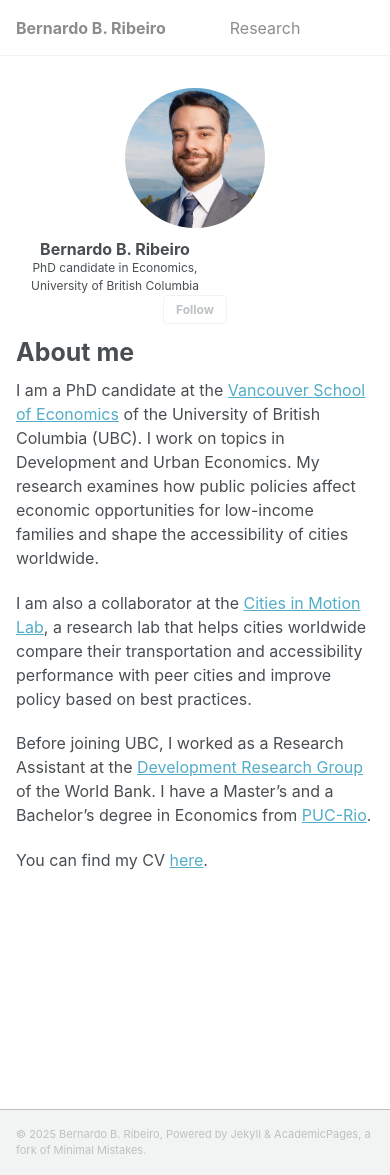
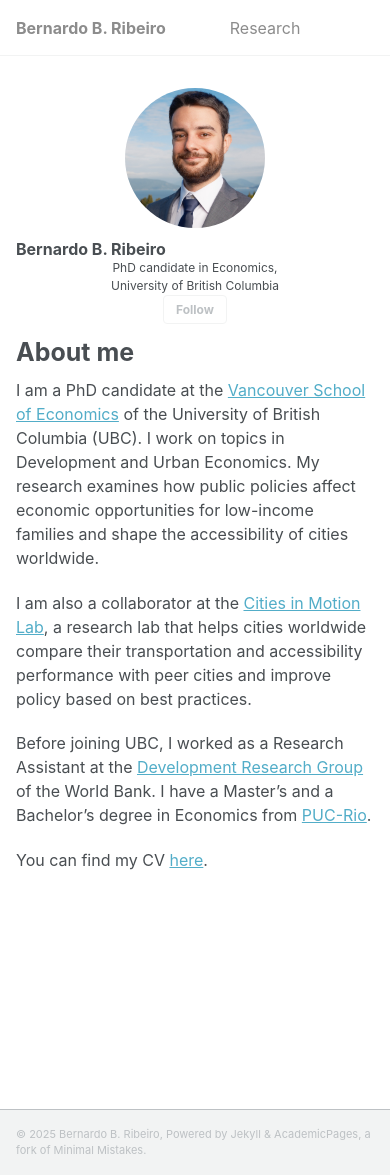
Before and after one commit to bbribeiro/bbribeiro.github.io, a Jekyll site: the page built from _pages/about.md, in a window 390 px wide and 1175 px high. Built offline with Jekyll 4.4.1, drawn with Linux system fonts in a browser that asks for light colours; a script that is not in the unit is left out.

Commit message:
Update main.scss

```diff
--- a/assets/css/main.scss
+++ b/assets/css/main.scss
@@ -74,6 +74,7 @@
     margin: 1rem auto 0.75rem !important;
     padding: 0 !important;
   }
+
   .author__avatar img,
   .author__avatar a img {
     display: block !important;
@@ -84,13 +85,64 @@
     object-fit: cover;
   }
 
-   /* Text + Follow stay centered under the photo */
+  /* Center the text block perfectly between photo and button */
   .author__content {
-     clear: both !important;
+    display: flex !important;
+    flex-direction: column !important;
+    align-items: center !important;
+    justify-content: center !important;
     text-align: center !important;
-     margin: 0 auto !important;
+
+    /* neutralize any left offsets from the theme */
+    padding-left: 0 !important;
+    padding-right: 0 !important;
+    margin-left: auto !important;
+    margin-right: auto !important;
+    width: 100%;
     max-width: 28rem;
   }
+
+  /* Ensure every line inside the author text is centered with no left nudge */
+  .author__content > * {
+    text-align: center !important;
+    margin-left: auto !important;
+    margin-right: auto !important;
+    padding-left: 0 !important;
+    padding-right: 0 !important;
+  }
+
+  /* Catch common inner elements that sometimes keep their own margins */
+  .author__name,
+  .author__bio,
+  .author__bio p,
+  .author__bio ul,
+  .author__bio li {
+    text-align: center !important;
+    margin-left: 0 !important;
+    padding-left: 0 !important;
+  }
+
+  /* Force full-width flex centering for stubborn layouts */
+  .author__content,
+  .author__content .author__bio {
+    width: 100% !important;
+    display: flex !important;
+    flex-direction: column !important;
+    align-items: center !important;
+    justify-content: center !important;
+    text-align: center !important;
+  }
+
+  /* Reset any text or list indents that remain */
+  .author__bio p,
+  .author__bio li {
+    margin-left: 0 !important;
+    padding-left: 0 !important;
+    text-align: center !important;
+    list-style-position: inside !important;
+  }
+
+  /* Center the Follow button and its dropdown */
   .author__urls-wrapper {
     display: flex !important;
     justify-content: center !important;
@@ -99,7 +151,10 @@
     margin-right: auto !important;
   }
 
-
+  .author__urls {
+    text-align: center !important;
+    margin: 0 auto !important;
+  }
 }
 
 /* Headin 2 */
```
Lines whose indentation alone changed are shown as unchanged.
